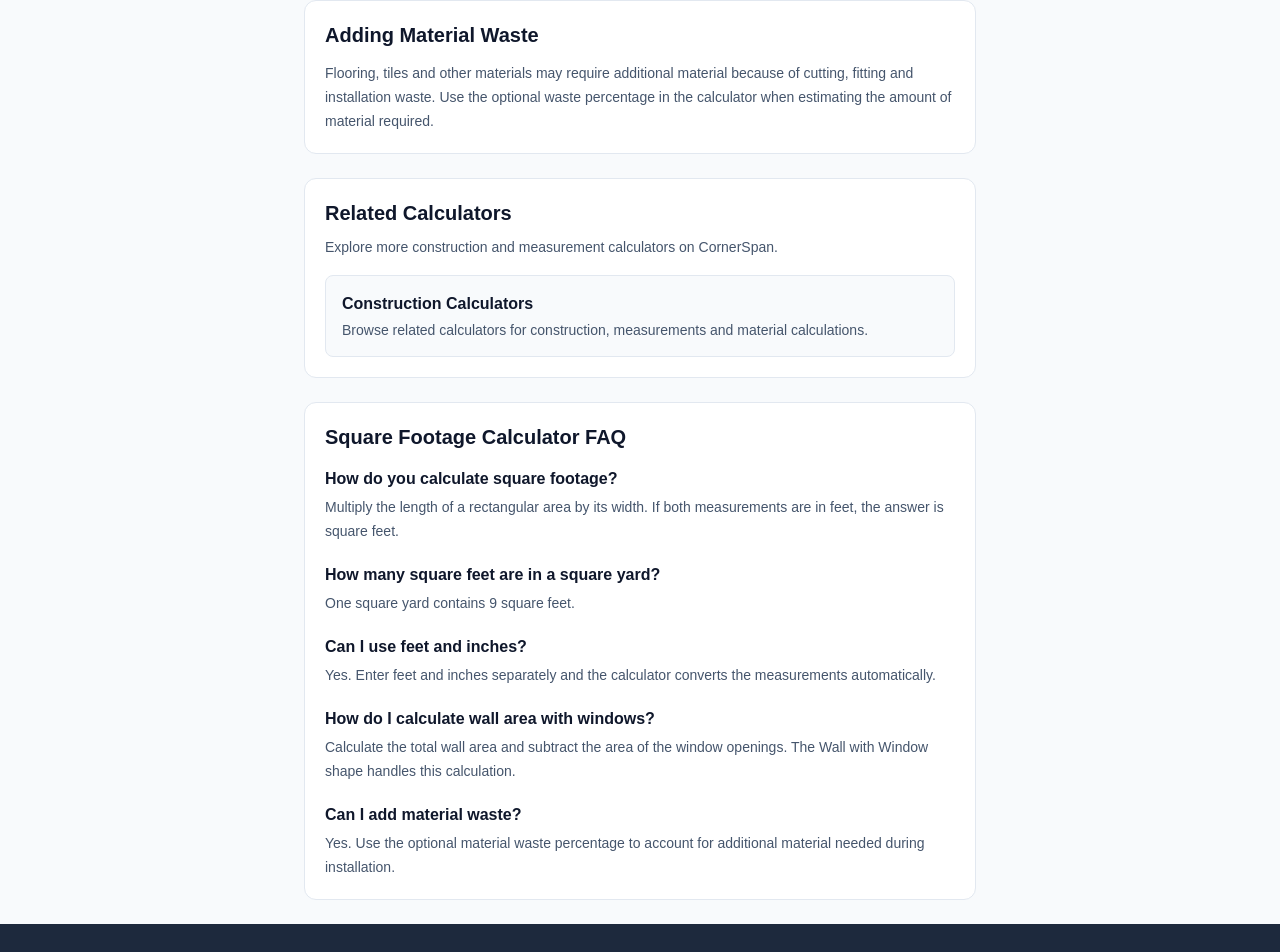
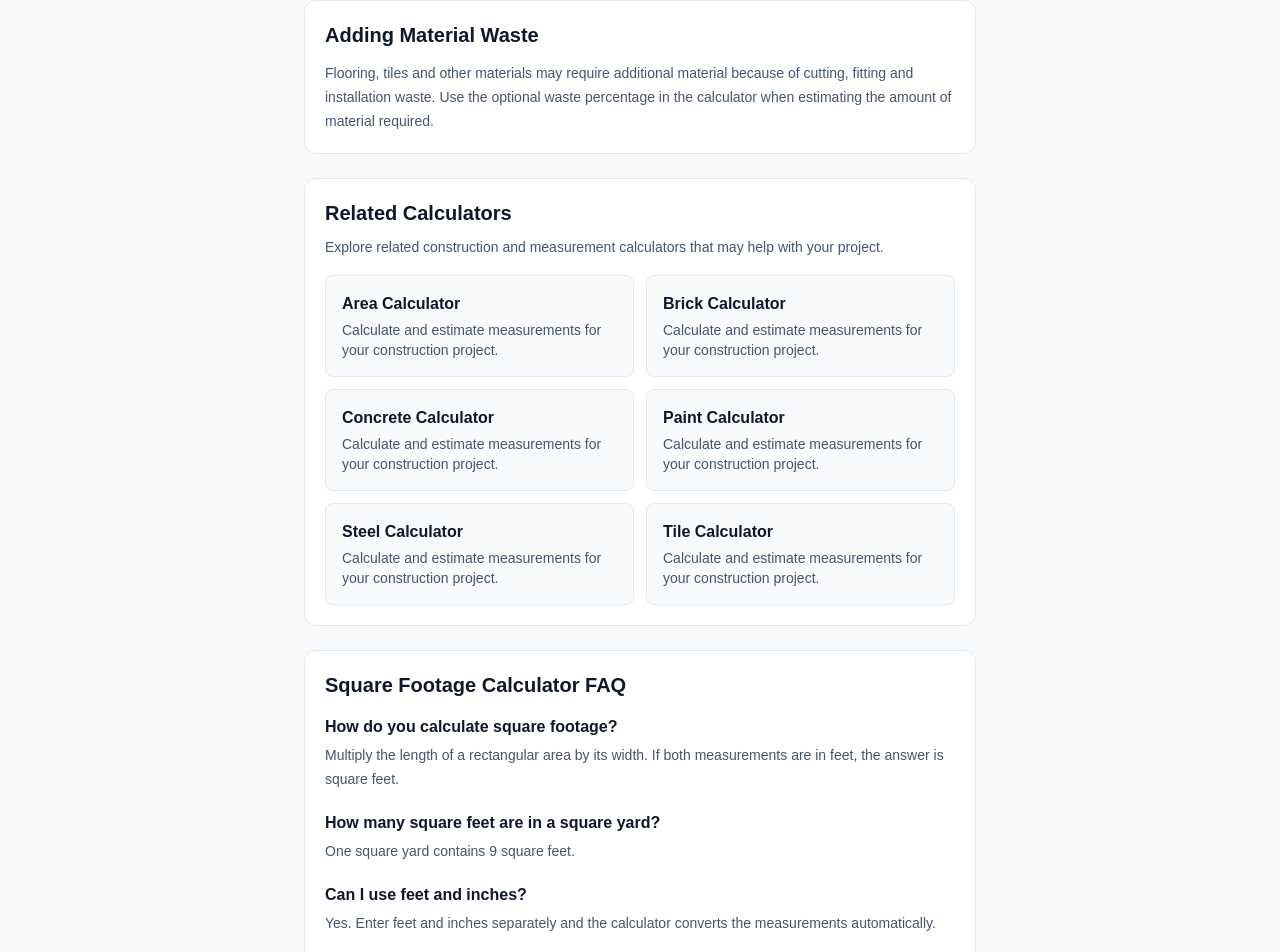
Before and after one commit to km7max-cmd/cornerspan, a Next.js app: page /calculators/square-footage in a window 1280 px wide. Shown: the part 2808-3760 px from the top of the page. Built offline with nearby package versions, Linux system fonts and the light colour scheme; no server answers.

Commit message:
Add RelatedCalculators component to square-footage page

```diff
--- a/app/calculators/square-footage/page.tsx
+++ b/app/calculators/square-footage/page.tsx
@@ -1,7 +1,7 @@
 import type { Metadata } from "next";
 import Link from "next/link";
 import CalculatorForm from "./components/CalculatorForm";
-
+import RelatedCalculators from "../components/RelatedCalculators";
 const siteUrl =
   process.env.NEXT_PUBLIC_SITE_URL ||
   "https://www.cornerspan.com";
@@ -328,38 +328,8 @@ export default function SquareFootagePage() {
 
         </section>
 
-        {/* Related Calculators */}
-        <section className="mt-6 rounded-xl border border-slate-200 bg-white p-5">
-
-          <h2 className="text-xl font-bold text-slate-900">
-            Related Calculators
-          </h2>
-
-          <p className="mt-2 text-sm leading-6 text-slate-600">
-            Explore more construction and measurement
-            calculators on CornerSpan.
-          </p>
-
-          <div className="mt-4">
-
-            <Link
-              href="/calculators"
-              className="block rounded-lg border border-slate-200 bg-slate-50 p-4 transition hover:border-blue-500 hover:bg-blue-50"
-            >
-              <h3 className="font-semibold text-slate-900">
-                Construction Calculators
-              </h3>
-
-              <p className="mt-1 text-sm text-slate-600">
-                Browse related calculators for
-                construction, measurements and
-                material calculations.
-              </p>
-            </Link>
-
-          </div>
-
-        </section>
+      {/* Related Calculators */}
+<RelatedCalculators currentSlug="square-footage" />
 
         {/* FAQ */}
         <section className="mt-6 rounded-xl border border-slate-200 bg-white p-5">
```
